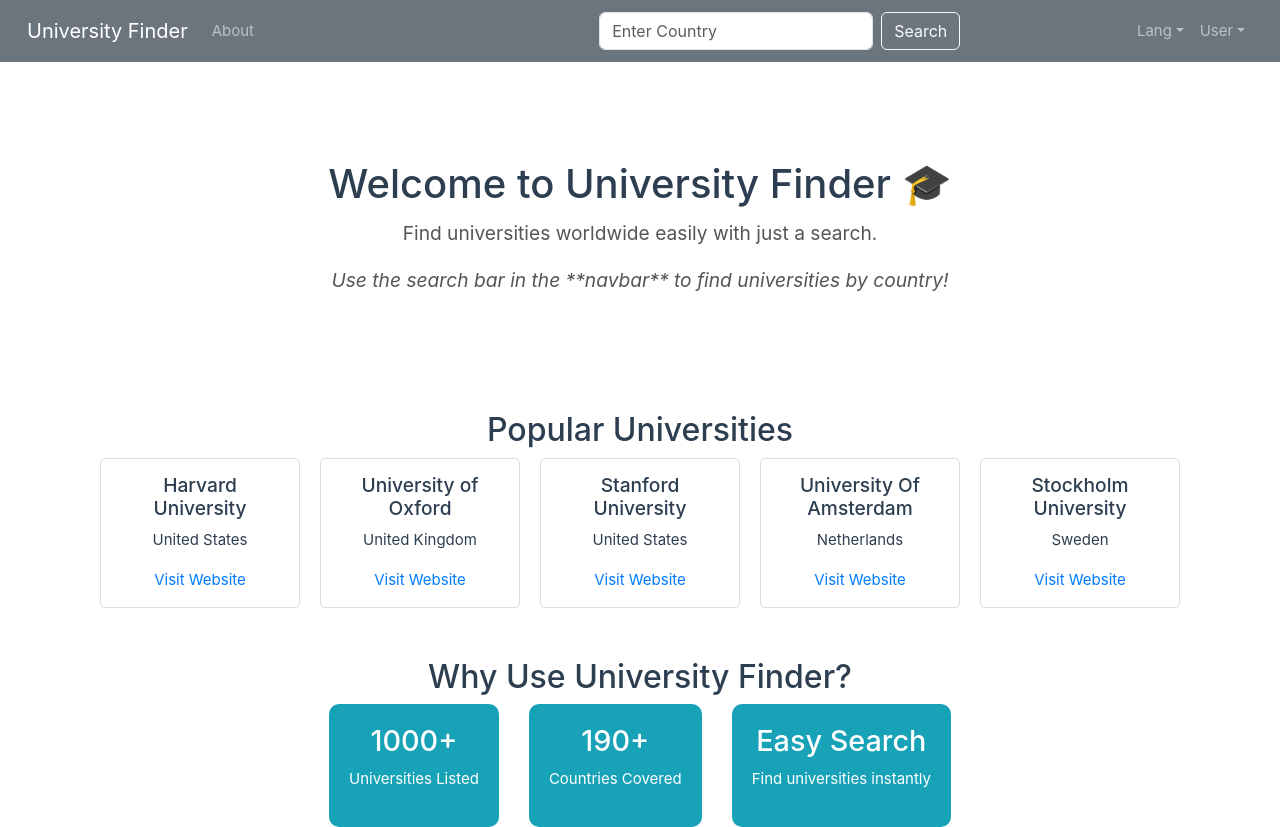
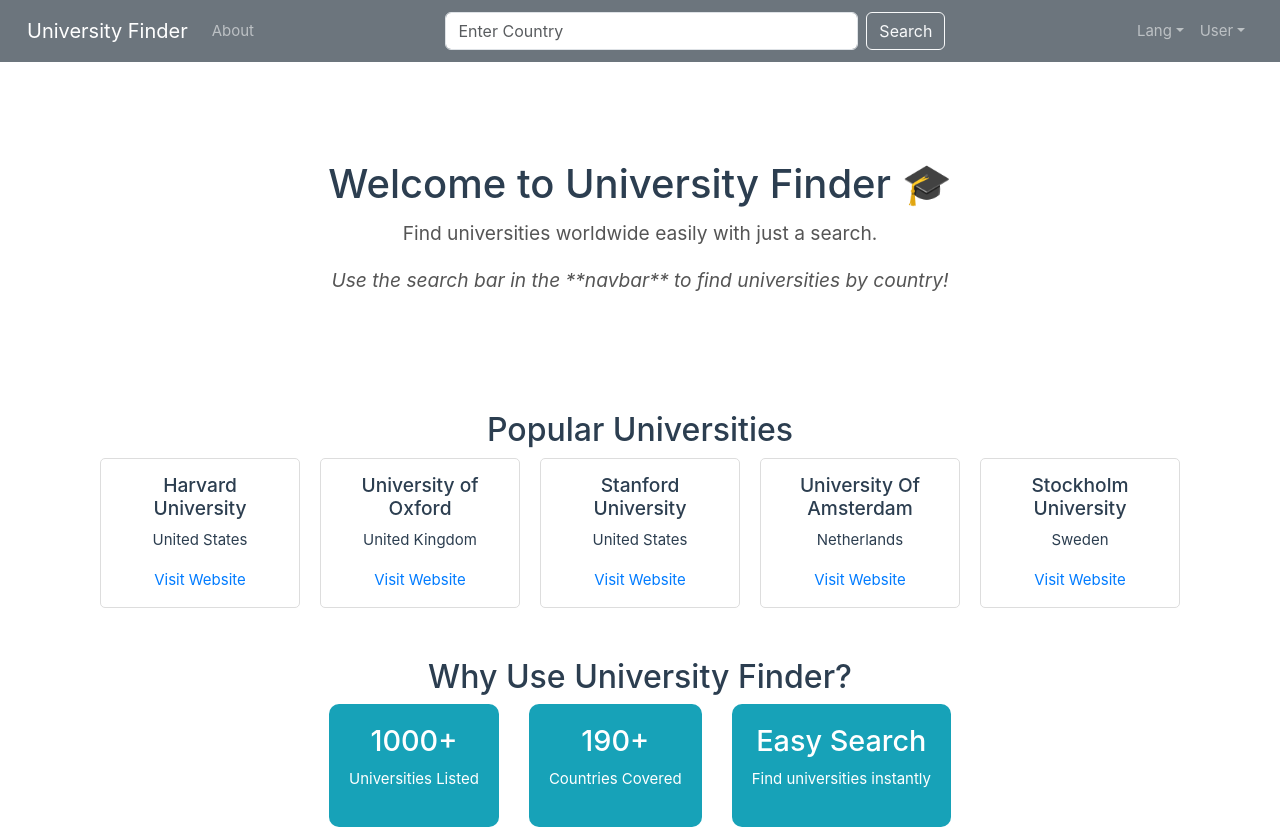
Before and after one commit to ArifHoss/vite-vue-individuellt_projekt, a Vue app: page / in a window 1280 px wide. Built offline with nearby package versions, Linux system fonts and the light colour scheme.

Commit message:
styled navbar justify content center

```diff
--- a/src/components/NavBar.vue
+++ b/src/components/NavBar.vue
@@ -34,7 +34,7 @@ const { searchQuery, showSuggestions, filteredCountries, selectSuggestion, perfo
         </ul>
 
         <!-- Centered Search Form -->
-        <div class="search-container mx-auto">
+        <div class="search-container d-flex justify-content-center w-100">
           <form class="d-flex search-box" @submit.prevent="performSearch">
             <input
               v-model="searchQuery"
```
